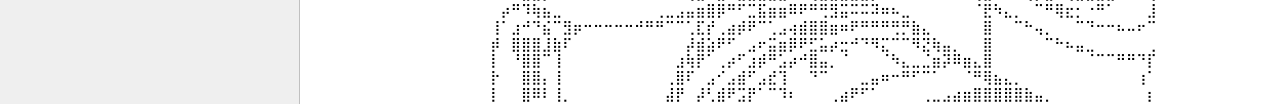
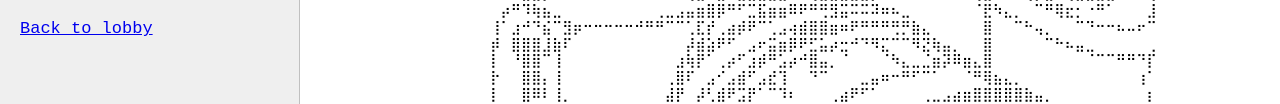
Before and after one commit to soyongkeem/0702-nemoane-web, a plain HTML site: page index.html in a window 1280 px wide. Shown: the part 305-409 px from the top of the page. Drawn offline with Linux system fonts and the light colour scheme; no server answers; a web font is replaced by a local one.

Commit message:
Update index.html

```diff
--- a/index.html
+++ b/index.html
@@ -24,7 +24,12 @@
         <li><a href="archive.html">아카이브</a></li>
         <li><a href="contact.html">연락처</a></li>
     </ul>
+    <div class="back-to-lobby">
+        <a href="index.html">Back to lobby</a>
     </div>
+</div>
+
+
     <div class="home-main">
         <h1>Hello, We are Nemoane</h1>
 
```
Lines whose indentation alone changed are shown as unchanged.
